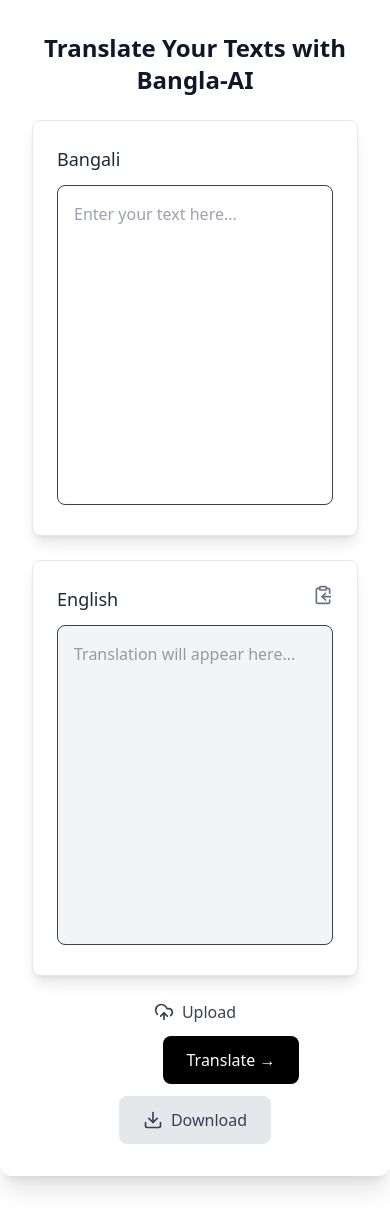
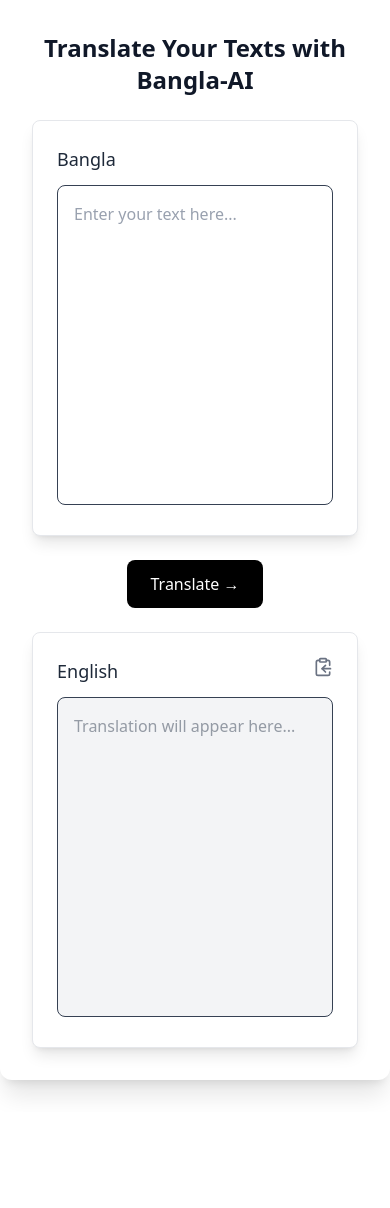
Before and after one commit to jualam/Bangla-AI, a React (Vite) app in the folder bangla-ai-frontend/: page /translate-bn-en in a window 390 px wide. After the commit the page ends 1112 px from the top, so only its background shows below. Built offline with nearby package versions, Linux system fonts and the light colour scheme.

Commit message:
Version2

```diff
--- a/bangla-ai-frontend/src/Pages/TranslatePage/TranslatePageBnEn.jsx
+++ b/bangla-ai-frontend/src/Pages/TranslatePage/TranslatePageBnEn.jsx
@@ -1,23 +1,10 @@
 import React, { useState, useEffect } from "react";
-import {
-  UploadCloud,
-  ClipboardCopy,
-  Download,
-  ChevronDown,
-  Loader,
-} from "lucide-react";
+import { ClipboardCopy, Loader } from "lucide-react";
 import { useLocation } from "react-router-dom";
-import * as pdfjs from "pdfjs-dist/legacy/build/pdf";
-import workerSrc from "pdfjs-dist/build/pdf.worker?url";
-import { jsPDF } from "jspdf";
-import bengaliFont from "../TranslatePage/BanglaFont/NotoSansBengali.ttf";
-
-pdfjs.GlobalWorkerOptions.workerSrc = workerSrc; // Set worker source
 
 const TranslatePageBnEn = () => {
   const [text, setText] = useState("");
   const [translatedText, setTranslatedText] = useState("");
-  const [showDownloadMenu, setShowDownloadMenu] = useState(false);
   const [isLoading, setIsLoading] = useState(false);
   const location = useLocation();
   const inputText = location.state?.inputText || "";
@@ -76,66 +63,17 @@
     alert("Copied to clipboard!");
   };
 
-  // const NotoSansBengaliBase64 = import.meta.env.VITE_BANGLA_FONT;
-
-  const handleDownloadPDF = () => {
-    if (!translatedText.trim()) {
-      alert("No translated text available!");
-      return;
-    }
-
-    const doc = new jsPDF();
-    doc.addFont(bengaliFont, "NotoSansBengali", "normal");
-    doc.setFont("NotoSansBengali");
-    doc.text(translatedText, 10, 10, { maxWidth: 180 });
-    doc.save("translated_text.pdf");
-  };
-
-  const handleFileUpload = async (event) => {
-    const file = event.target.files[0];
-    if (!file) return;
-
-    if (file.type === "application/pdf") {
-      const reader = new FileReader();
-      reader.onload = async (e) => {
-        const typedArray = new Uint8Array(e.target.result);
-        const pdf = await pdfjs.getDocument({ data: typedArray }).promise;
-        let extractedText = "";
-
-        for (let i = 1; i <= pdf.numPages; i++) {
-          const page = await pdf.getPage(i);
-          const textContent = await page.getTextContent();
-          const textItems = textContent.items.map((item) => item.str);
-
-          extractedText += textItems.join(" ") + "\n\n";
-        }
-
-        // Decode to properly handle Bangla characters
-        const decoder = new TextDecoder("utf-8");
-        setText(decoder.decode(new TextEncoder().encode(extractedText)));
-      };
-      reader.readAsArrayBuffer(file);
-    } else {
-      // Normal text file
-      const reader = new FileReader();
-      reader.onload = (e) => {
-        const decoder = new TextDecoder("utf-8");
-        setText(decoder.decode(new TextEncoder().encode(e.target.result)));
-      };
-      reader.readAsText(file, "utf-8");
-    }
-  };
-
   return (
     <div className="max-w-6xl mx-auto mb-8 p-8 bg-white shadow-xl rounded-xl">
-      {/* <Navbar></Navbar> */}
-      <h2 className="text-2xl font-semibold text-center text-gray-900  mb-6">
+      <h2 className="text-2xl font-semibold text-center text-gray-900 mb-6">
         Translate Your Texts with Bangla-AI
       </h2>
 
-      <div className="grid grid-cols-1 md:grid-cols-2 gap-6">
+      {/* Layout for Translation Boxes */}
+      <div className="grid grid-cols-1 md:grid-cols-2 gap-6 relative">
+        {/* First Translation Box */}
         <div className="bg-white shadow-lg rounded-lg p-6 border border-gray-200">
-          <h3 className="text-lg font-medium text-gray-800 mb-3">Bangali</h3>
+          <h3 className="text-lg font-medium text-gray-800 mb-3">Bangla</h3>
           <textarea
             className="w-full h-80 p-4 border rounded-lg focus:ring-2 focus:ring-green-500 text-gray-700 placeholder-gray-400 resize-none"
             placeholder="Enter your text here..."
@@ -144,6 +82,18 @@
           />
         </div>
 
+        {/* Translate Button (VISIBLE ONLY ON MOBILE - BETWEEN BOXES) */}
+        <div className="flex justify-center md:hidden">
+          <button
+            className="px-6 py-3 bg-black text-white font-medium rounded-lg hover:bg-gray-800 transition flex items-center"
+            onClick={handleTranslate}
+          >
+            <span>Translate →</span>
+            {isLoading && <Loader className="w-5 h-5 ml-2 animate-spin" />}
+          </button>
+        </div>
+
+        {/* Second Translation Box */}
         <div className="bg-white shadow-lg rounded-lg p-6 border border-gray-200 relative">
           <h3 className="text-lg font-medium text-gray-800 mb-3">English</h3>
           <textarea
@@ -161,30 +111,15 @@
         </div>
       </div>
 
-      <div className="flex flex-col md:flex-row justify-between items-center mt-6 space-y-3 md:space-y-0">
-        <label className="cursor-pointer flex items-center space-x-2 text-gray-700 font-medium hover:text-gray-900 transition">
-          <input type="file" className="hidden" onChange={handleFileUpload} />
-          <UploadCloud size={20} />
-          <span>Upload</span>
-        </label>
-
+      {/* Translate Button (VISIBLE ONLY ON DESKTOP - BELOW BOXES) */}
+      <div className="hidden md:flex justify-center mt-6">
         <button
-          className="px-6 py-3 ml-18 bg-black text-white font-medium rounded-lg hover:bg-gray-800 transition flex items-center"
+          className="px-6 py-3 bg-black text-white font-medium rounded-lg hover:bg-gray-800 transition flex items-center"
           onClick={handleTranslate}
         >
           <span>Translate →</span>
           {isLoading && <Loader className="w-5 h-5 ml-2 animate-spin" />}
         </button>
-
-        <div className="relative">
-          <button
-            className="px-6 py-3 flex items-center space-x-2 bg-gray-200 text-gray-700 font-medium rounded-lg hover:bg-gray-300 transition"
-            onClick={handleDownloadPDF}
-          >
-            <Download size={20} />
-            <span>Download</span>
-          </button>
-        </div>
       </div>
     </div>
   );
--- a/bangla-ai-frontend/src/Pages/TranslatePage/TranslatePageEnBn.jsx
+++ b/bangla-ai-frontend/src/Pages/TranslatePage/TranslatePageEnBn.jsx
@@ -78,56 +78,57 @@
 
   // const NotoSansBengaliBase64 = import.meta.env.VITE_BANGLA_FONT;
 
-  const handleDownloadPDF = () => {
-    if (!translatedText.trim()) {
-      alert("No translated text available!");
-      return;
-    }
+  // const handleDownloadPDF = () => {
+  //   if (!translatedText.trim()) {
+  //     alert("No translated text available!");
+  //     return;
+  //   }
 
-    const doc = new jsPDF();
-    doc.addFont(bengaliFont, "NotoSansBengali", "normal");
-    doc.setFont("NotoSansBengali");
-    doc.text(translatedText, 10, 10, { maxWidth: 180 });
-    doc.save("translated_text.pdf");
-  };
+  //   const doc = new jsPDF();
+  //   doc.addFont(bengaliFont, "NotoSansBengali", "normal");
+  //   doc.setFont("NotoSansBengali");
+  //   doc.text(translatedText, 10, 10, { maxWidth: 180 });
+  //   doc.save("translated_text.pdf");
+  // };
 
-  const handleFileUpload = async (event) => {
-    const file = event.target.files[0];
-    if (!file) return;
+  // const handleFileUpload = async (event) => {
+  //   const file = event.target.files[0];
+  //   if (!file) return;
 
-    if (file.type === "application/pdf") {
-      const reader = new FileReader();
-      reader.onload = async (e) => {
-        const typedArray = new Uint8Array(e.target.result);
-        const pdf = await pdfjs.getDocument({ data: typedArray }).promise;
-        let extractedText = "";
+  //   if (file.type === "application/pdf") {
+  //     const reader = new FileReader();
+  //     reader.onload = async (e) => {
+  //       const typedArray = new Uint8Array(e.target.result);
+  //       const pdf = await pdfjs.getDocument({ data: typedArray }).promise;
+  //       let extractedText = "";
 
-        for (let i = 1; i <= pdf.numPages; i++) {
-          const page = await pdf.getPage(i);
-          const textContent = await page.getTextContent();
-          const textItems = textContent.items.map((item) => item.str);
-          extractedText += textItems.join(" ") + "\n\n";
-        }
+  //       for (let i = 1; i <= pdf.numPages; i++) {
+  //         const page = await pdf.getPage(i);
+  //         const textContent = await page.getTextContent();
+  //         const textItems = textContent.items.map((item) => item.str);
+  //         extractedText += textItems.join(" ") + "\n\n";
+  //       }
 
-        setText(extractedText); // Show extracted text in textarea
-      };
-      reader.readAsArrayBuffer(file);
-    } else {
-      // Normal text file
-      const reader = new FileReader();
-      reader.onload = (e) => setText(e.target.result);
-      reader.readAsText(file);
-    }
-  };
+  //       setText(extractedText); // Show extracted text in textarea
+  //     };
+  //     reader.readAsArrayBuffer(file);
+  //   } else {
+  //     // Normal text file
+  //     const reader = new FileReader();
+  //     reader.onload = (e) => setText(e.target.result);
+  //     reader.readAsText(file);
+  //   }
+  // };
 
   return (
     <div className="max-w-6xl mx-auto mb-8 p-8 bg-white shadow-xl rounded-xl">
-      {/* <Navbar></Navbar> */}
-      <h2 className="text-2xl font-semibold text-center text-gray-900  mb-6">
+      <h2 className="text-2xl font-semibold text-center text-gray-900 mb-6">
         Translate Your Texts with Bangla-AI
       </h2>
 
-      <div className="grid grid-cols-1 md:grid-cols-2 gap-6">
+      {/* Layout for Translation Boxes */}
+      <div className="grid grid-cols-1 md:grid-cols-2 gap-6 relative">
+        {/* First Translation Box (English) */}
         <div className="bg-white shadow-lg rounded-lg p-6 border border-gray-200">
           <h3 className="text-lg font-medium text-gray-800 mb-3">English</h3>
           <textarea
@@ -138,8 +139,20 @@
           />
         </div>
 
+        {/* Translate Button (VISIBLE ONLY ON MOBILE - BETWEEN BOXES) */}
+        <div className="flex justify-center md:hidden">
+          <button
+            className="px-6 py-3 bg-black text-white font-medium rounded-lg hover:bg-gray-800 transition flex items-center"
+            onClick={handleTranslate}
+          >
+            <span>Translate →</span>
+            {isLoading && <Loader className="w-5 h-5 ml-2 animate-spin" />}
+          </button>
+        </div>
+
+        {/* Second Translation Box (Bengali) */}
         <div className="bg-white shadow-lg rounded-lg p-6 border border-gray-200 relative">
-          <h3 className="text-lg font-medium text-gray-800 mb-3">Bengali</h3>
+          <h3 className="text-lg font-medium text-gray-800 mb-3">Bangla</h3>
           <textarea
             className="w-full h-80 p-4 border rounded-lg bg-gray-100 text-gray-700 resize-none"
             placeholder="Translation will appear here..."
@@ -155,30 +168,15 @@
         </div>
       </div>
 
-      <div className="flex flex-col md:flex-row justify-between items-center mt-6 space-y-3 md:space-y-0">
-        <label className="cursor-pointer flex items-center space-x-2 text-gray-700 font-medium hover:text-gray-900 transition">
-          <input type="file" className="hidden" onChange={handleFileUpload} />
-          <UploadCloud size={20} />
-          <span>Upload</span>
-        </label>
-
+      {/* Translate Button (VISIBLE ONLY ON DESKTOP - BELOW BOXES) */}
+      <div className="hidden md:flex justify-center mt-6">
         <button
-          className="px-6 py-3 ml-18 bg-black text-white font-medium rounded-lg hover:bg-gray-800 transition flex items-center"
+          className="px-6 py-3 bg-black text-white font-medium rounded-lg hover:bg-gray-800 transition flex items-center"
           onClick={handleTranslate}
         >
           <span>Translate →</span>
           {isLoading && <Loader className="w-5 h-5 ml-2 animate-spin" />}
         </button>
-
-        <div className="relative">
-          <button
-            className="px-6 py-3 flex items-center space-x-2 bg-gray-200 text-gray-700 font-medium rounded-lg hover:bg-gray-300 transition"
-            onClick={handleDownloadPDF}
-          >
-            <Download size={20} />
-            <span>Download</span>
-          </button>
-        </div>
       </div>
     </div>
   );
```
Also changed, not shown: 1 other file (tests, documents, lock files or other folders).
